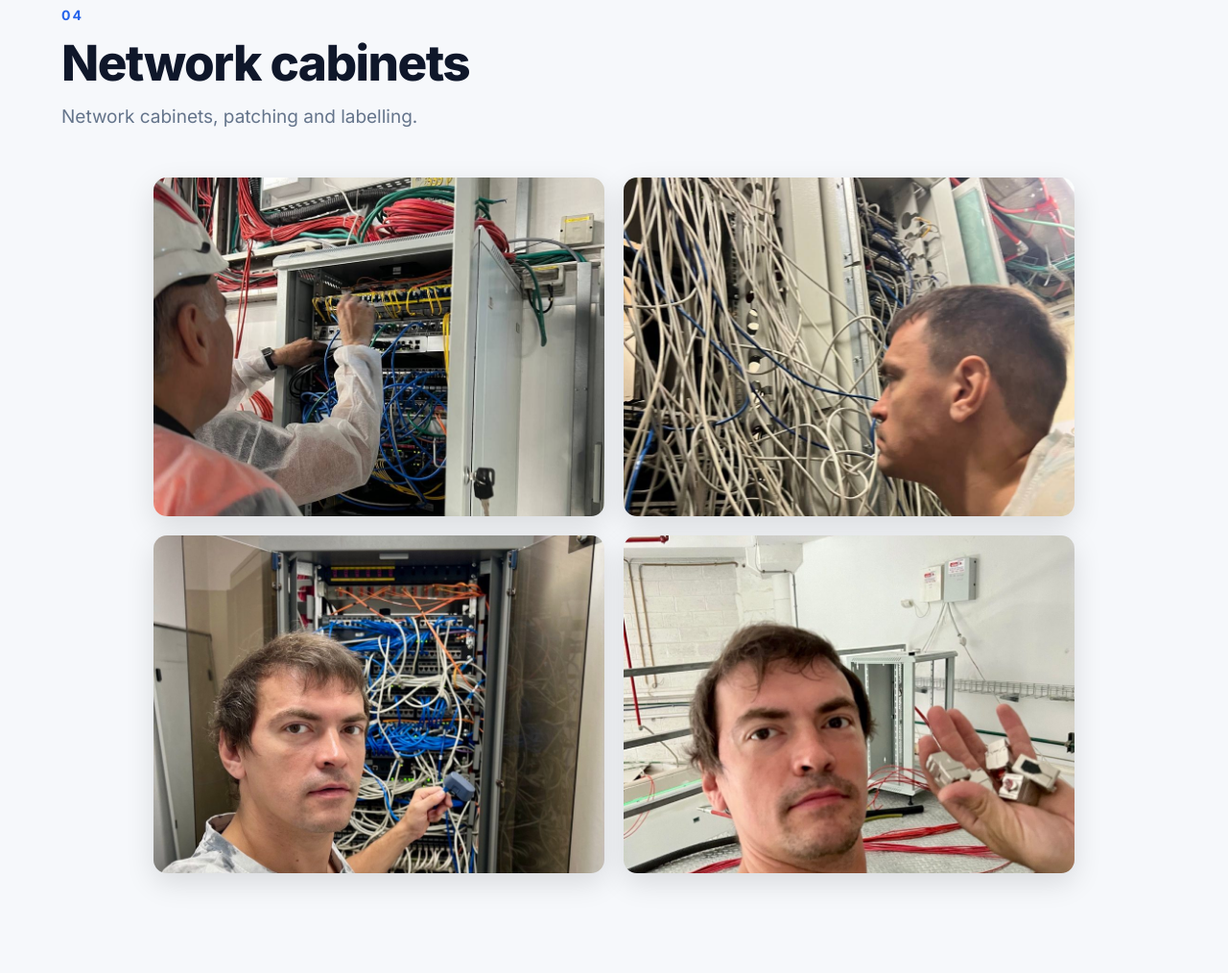
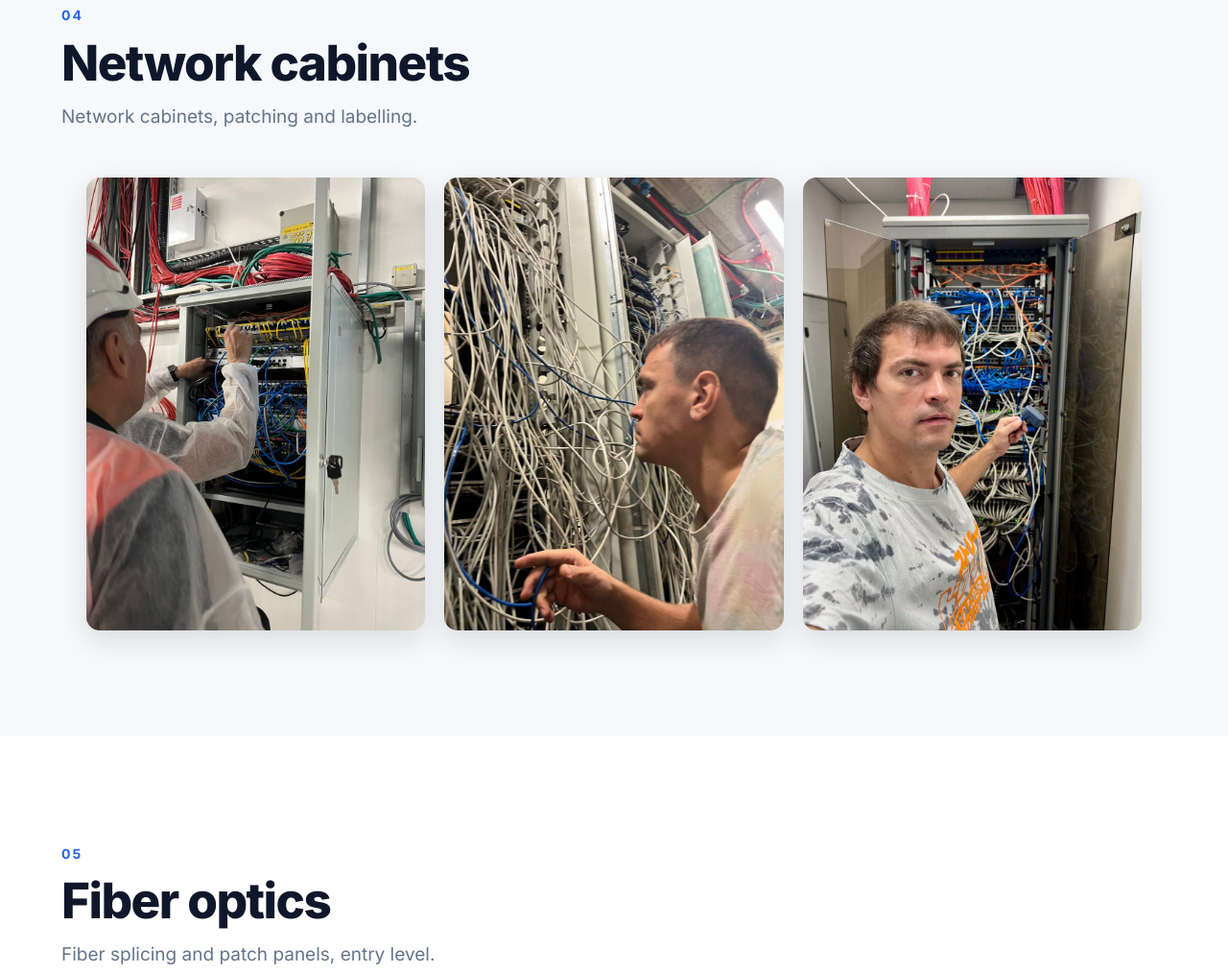
Before and after one commit to alexseventen-pixel/oleg-portfolio, a plain HTML site: page index.html in a window 1280 px wide. Shown: the part 3580-4594 px from the top of the page at 96% size. Drawn offline with Linux system fonts and the light colour scheme.

Commit message:
Network cabinets: remove keystone selfie, 3 tiles

```diff
--- a/index.html
+++ b/index.html
@@ -18,7 +18,7 @@
 <ul class="ticks"><li>Camera mounting at height from a boom lift</li><li>Cable routes to the recorder</li><li>Hikvision NVR setup and configuration</li></ul></div>
 <div class="gallery cctvg"><img src="images/cctv-1.jpg" alt="Oleg in a hard hat by a boom lift, CCTV installation"><img src="images/cctv-2.jpg" alt="Rack with Hikvision NVR and laptop during configuration"></div></section>
 <section id="cabinets" class="sec alt"><div class="head"><span class="num">04</span><h2>Network cabinets</h2><p>Network cabinets, patching and labelling.</p></div>
-<div class="gallery cabs"><img src="images/cab-1.jpg" alt="Patching a cabinet"><img src="images/cab-2.jpg" alt="Dense cabinet cabling"><img src="images/cab-4.jpg" alt="Oleg at a network cabinet"><img src="images/cab-6.jpg" alt="Oleg holding keystone jacks"></div></section>
+<div class="gallery cabs"><img src="images/cab-1.jpg" alt="Patching a cabinet"><img src="images/cab-2.jpg" alt="Dense cabinet cabling"><img src="images/cab-4.jpg" alt="Oleg at a network cabinet"></div></section>
 <section id="fiber" class="sec"><div class="head"><span class="num">05</span><h2>Fiber optics</h2><p>Fiber splicing and patch panels, entry level.</p></div>
 <p class="note">Beginner: assisted with fusion splicing and patch panels at DataLine. Ready for training.</p>
 <div class="gallery fib"><img src="images/fiber-1.jpg" alt="Single-mode fiber cable end, ITU-T G.652.D"><img src="images/fiber-2.jpg" alt="Fusion splicer and cleavers at a patch panel"><img src="images/fiber-3.jpg" alt="Fiber patch panel with LC adapters"></div></section>
--- a/style.css
+++ b/style.css
@@ -52,8 +52,8 @@ footer{text-align:center;padding:36px;color:var(--m);font-size:14px;border-top:1
 @media(max-width:900px){.links{gap:14px}.links a.soc{display:inline-flex}.links a.soc span{display:none}.links a.soc svg{width:20px;height:20px}}
 @media(max-width:900px){.hero img{object-position:center 25%}}
 .cables img{display:block;min-width:0;min-height:0;overflow:hidden}.cables img:nth-child(2){object-position:center 60%}.cables img:nth-child(4){object-position:20% 30%}
-.gallery.cabs{grid-template-columns:repeat(2,1fr);grid-auto-rows:auto;gap:20px;max-width:960px;margin-left:auto;margin-right:auto}
-.gallery.cabs img{aspect-ratio:4/3;height:auto;width:100%;object-fit:cover;object-position:center 30%;border-radius:14px;box-shadow:0 10px 30px rgba(0,0,0,.12)}
+.gallery.cabs{grid-template-columns:repeat(3,1fr);grid-auto-rows:auto;gap:20px;max-width:1100px;margin-left:auto;margin-right:auto}
+.gallery.cabs img{aspect-ratio:3/4;height:auto;width:100%;object-fit:cover;object-position:center 30%;border-radius:14px;box-shadow:0 10px 30px rgba(0,0,0,.12)}
 .gallery.cabs img:nth-child(3),.gallery.cabs img:nth-child(4){object-position:center 25%}
 @media(max-width:560px){.gallery.cabs{grid-template-columns:1fr;gap:14px}}
 .note{max-width:760px;margin:0 0 28px;color:#475569;line-height:1.65}
```
Also changed, not shown: images/cab-6.jpg (deleted).
